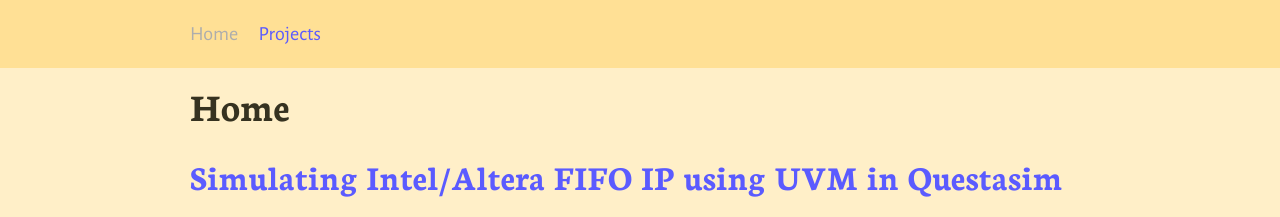
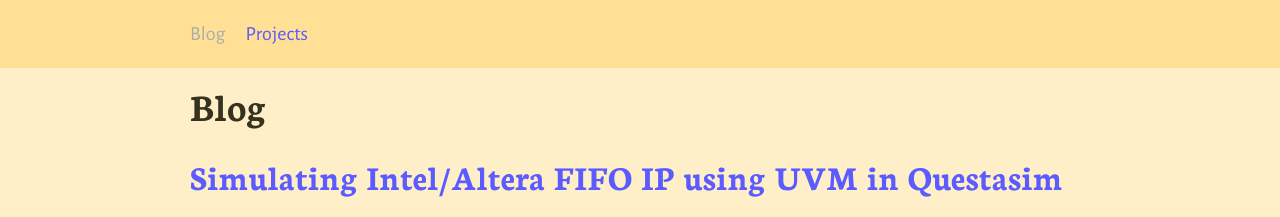
Before and after one commit to AmpleSync/amplesync.github.io, a Jekyll site: the page built from index.html, in a window 1280 px wide. Shown: the top 217 px of the page. Built offline with Jekyll 4.4.1, drawn with Linux system fonts in a browser that asks for light colours; the list of posts is cut into pages by our own code.

Commit message:
Update _config.yml

```diff
--- a/_config.yml
+++ b/_config.yml
@@ -29,7 +29,7 @@ timezone: # Timezone for blog posts and alike
 # 5. Collections
 collections:
   posts:
-    title: Home # Needed for Siteleaf
+    title: Blog # Needed for Siteleaf
     output: true
     description:
 
```
